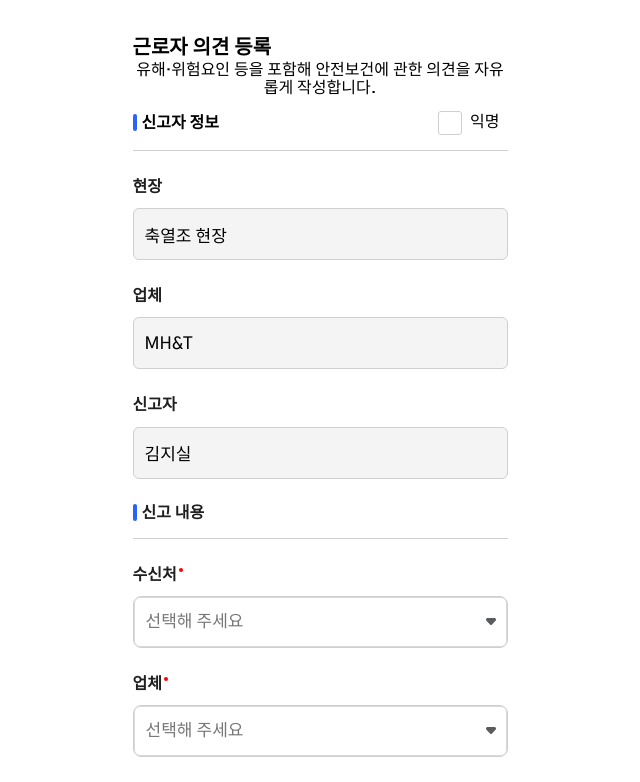
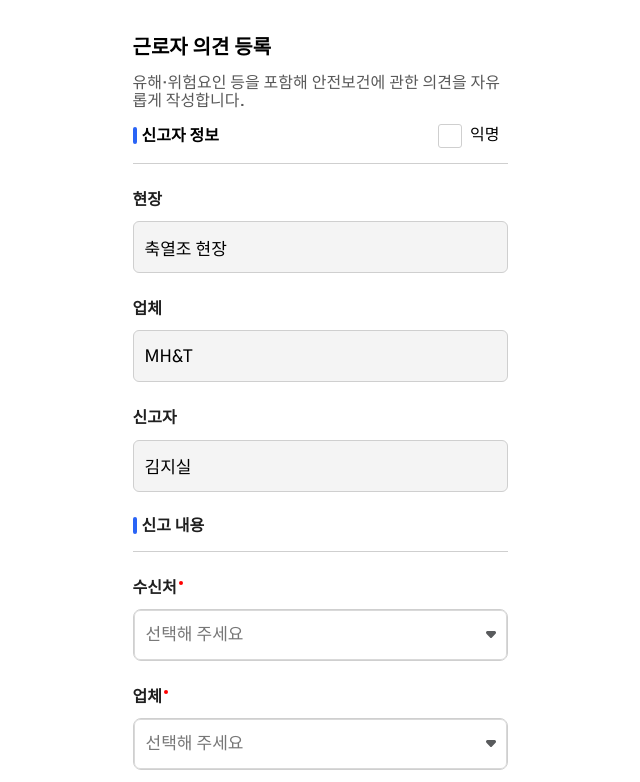
Before and after one commit to BSL-kr/MH-T-bsl, a React (Vite) app: page /opinion-gather in a window 1280 px wide. Shown: the top 782 px of the page, without its empty margins (320-960 px from the left). Built offline with nearby package versions, Linux system fonts and the light colour scheme; the HTML template or start-up script is replaced by a standard one.

Commit message:
fix: page header

```diff
--- a/src/components/PageHeader/index.tsx
+++ b/src/components/PageHeader/index.tsx
@@ -2,15 +2,19 @@ import styled from 'styled-components';
 
 const PageHeaderEle = styled.header<{ isUseDescription: boolean }>`
   margin-bottom: ${props => (props.isUseDescription ? '13px' : '36px')};
+
   & > h2 {
     font-size: 20px;
     line-height: 25px;
     text-align: left;
+    margin-bottom: 13px;
   }
 
   & > p {
     font-size: 16px;
     line-height: 18px;
+    color: #595959;
+    text-align: left;
   }
 `;
 
```
